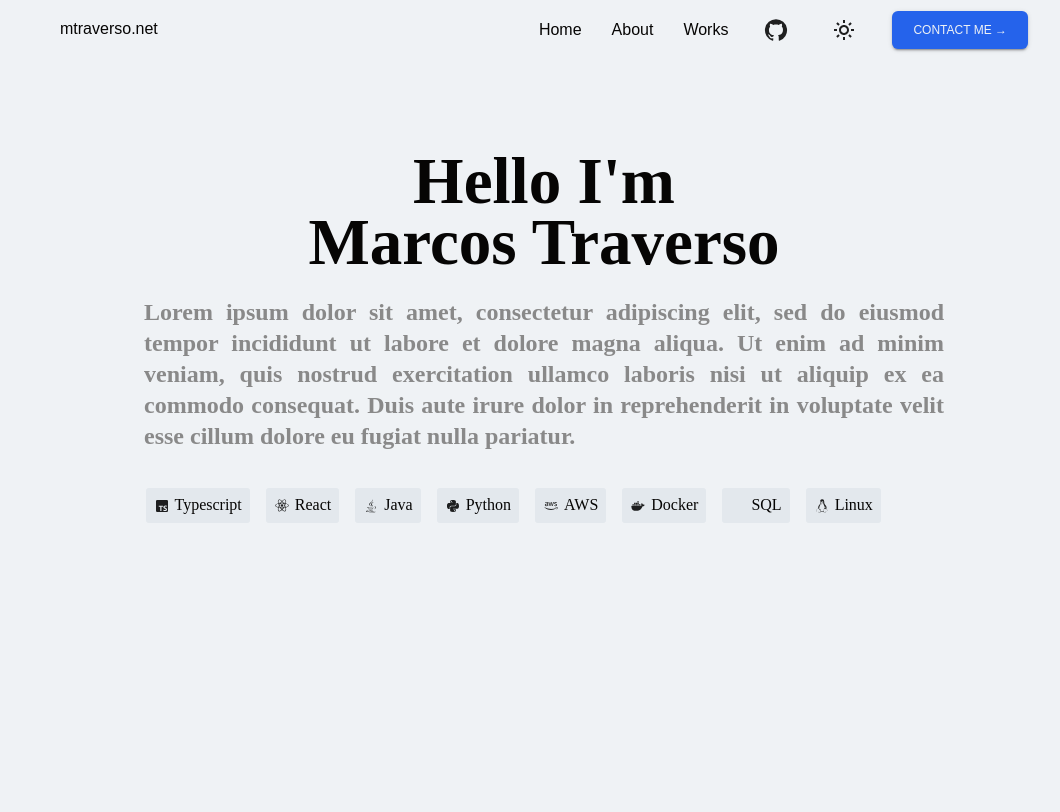
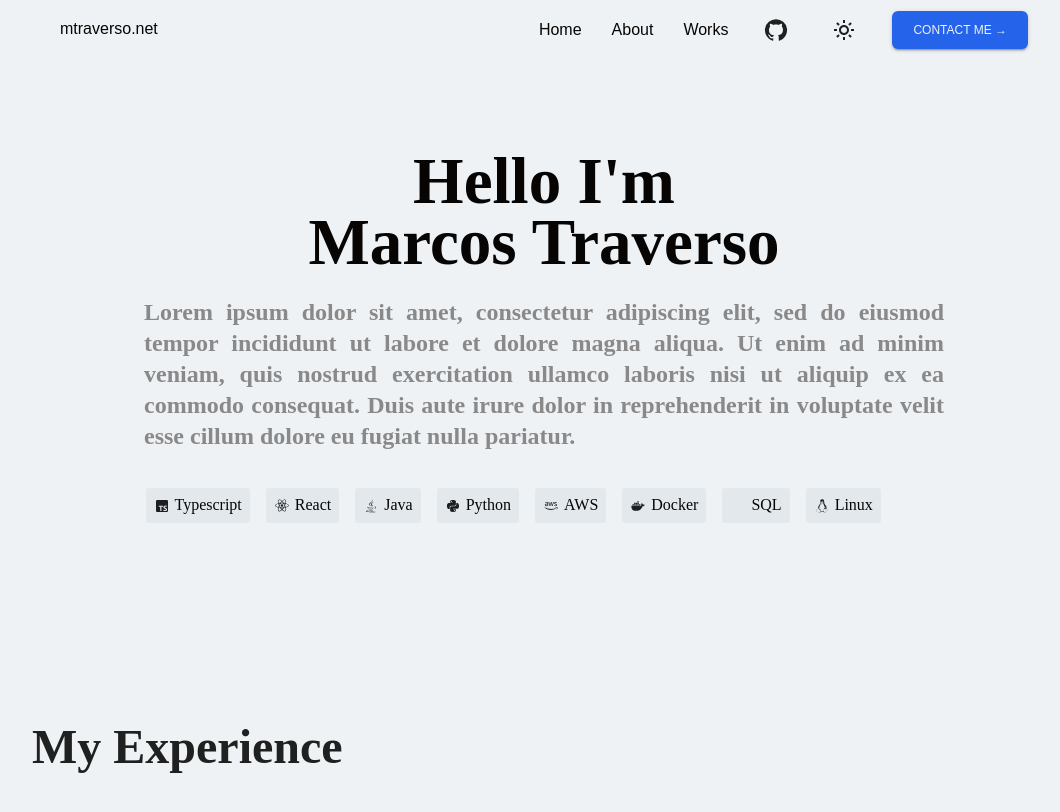
Before and after one commit to mtraverso3/mtraverso.net, a React (Create React App) app: page / in a window 1280 px wide. Shown: the top 812 px of the page, without its empty margins (96-1156 px from the left). Built offline with nearby package versions, Linux system fonts and the light colour scheme; some icons are missing.

Commit message:
WIP experience page

```diff
--- /dev/null
+++ b/src/homepage/Experience.tsx
@@ -0,0 +1,60 @@
+import {Box, Typography} from "@mui/material";
+
+const localStyles = {
+    experienceBox: {
+        backgroundColor: "transparent",
+        display: "flex",
+        flexDirection: "row",
+        justifyContent: "center",
+        width: "100%",
+    },
+    experienceWrapper: {
+        border: "0px none",
+        height: "567px",
+        width: "80%"
+    },
+    experience: {
+        alignItems: "flex-start",
+        display: "flex",
+        left: 0,
+        padding: "92px 0px",
+        position: "relative",
+        top: 0,
+        width: "100%",
+    },
+    label: {
+        height: "60px",
+        width: "375px",
+        fontFamily: "Inconsolata Variable",
+        fontSize: "48px",
+        fontWeight: 700,
+        letterSpacing: 0,
+        left: 0,
+        top: 0,
+        lineHeight: "normal",
+        display: "flex",
+        flexDirection: "row",
+
+    },
+    tabs: {
+
+    }
+
+};
+const Experience = () => {
+    return (
+        // <Box sx={localStyles.experienceBox}>
+            <Box sx={localStyles.experienceWrapper}>
+                <Box sx={localStyles.experience}>
+                    <Typography variant="h1" sx={localStyles.label}>My Experience</Typography>
+                </Box>
+            </Box>
+        // </Box>
+    );
+};
+
+const Tabs = () => {
+
+}
+
+export default Experience;
--- a/src/homepage/Homepage.tsx
+++ b/src/homepage/Homepage.tsx
@@ -3,6 +3,7 @@ import {Box} from "@mui/material";
 import React from "react";
 import {palette} from "../themes/palette";
 import Hero from "./Hero";
+import Experience from "./Experience";
 
 const localStyles = {
     desktopVersion: {
@@ -19,6 +20,7 @@ const Homepage = () => {
         <Box sx={localStyles.desktopVersion}>
             <NavigationBar/>
             <Hero/>
+            <Experience/>
         </Box>);
 };
 
```
